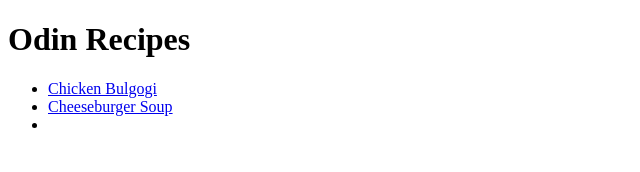
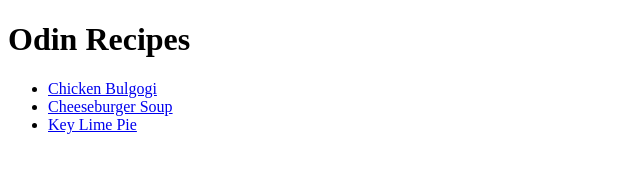
Before and after one commit to fcl1688/odin-recipes, a plain HTML site: page index.html in a window 1280 px wide. Shown: the whole page, without its empty margins (0-640 px from the left). Drawn offline with Linux system fonts and the light colour scheme.

Commit message:
Link key lime pie page

```diff
--- a/index.html
+++ b/index.html
@@ -9,21 +9,14 @@
 </head>
 
 <body>
+
     <h1>Odin Recipes</h1>
 
     <ul>
         <li><a href="./recipes/chicken-bulgogi.html">Chicken Bulgogi</a></li>
         <li><a href="./recipes/cheeseburger-soup.html">Cheeseburger Soup</a></li>
-        <li></li>
+        <li><a href="./recipes/key-lime-pie.html">Key Lime Pie</a></li>
     </ul>
-
-    <!-- add an h1 element -->
-    <!-- mkdir recipes, inside the recipes create a new html with dish.html
-         include h1 heading with recipe name -->
-    <!-- add a link to recipe page -->
-    <!-- on the recipe page add img after h1 heading, also add description,
-         ingredients <ul> and steps <ol> -->
-    <!-- use <ul> to organize the recipe links -->
 
 </body>
 
```
